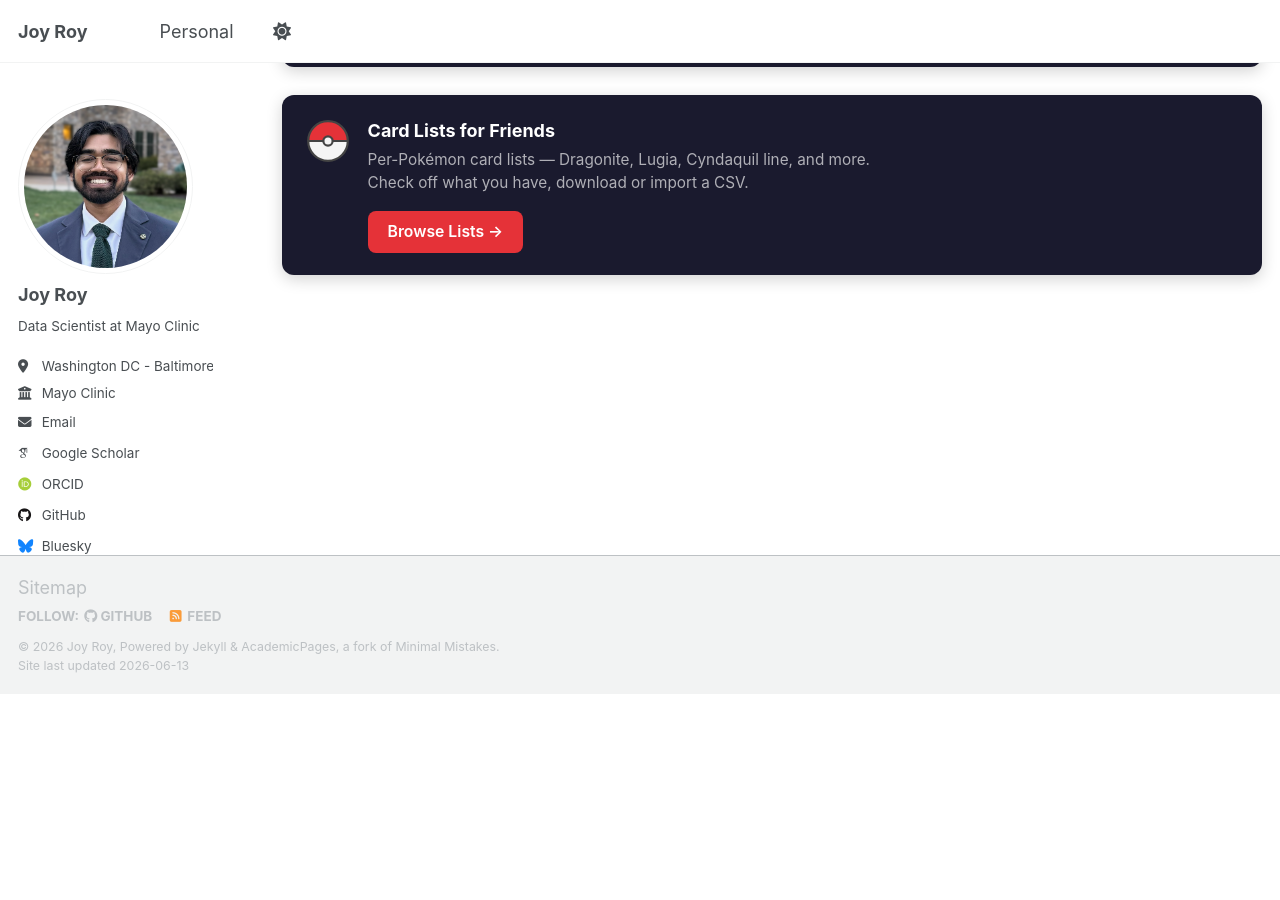
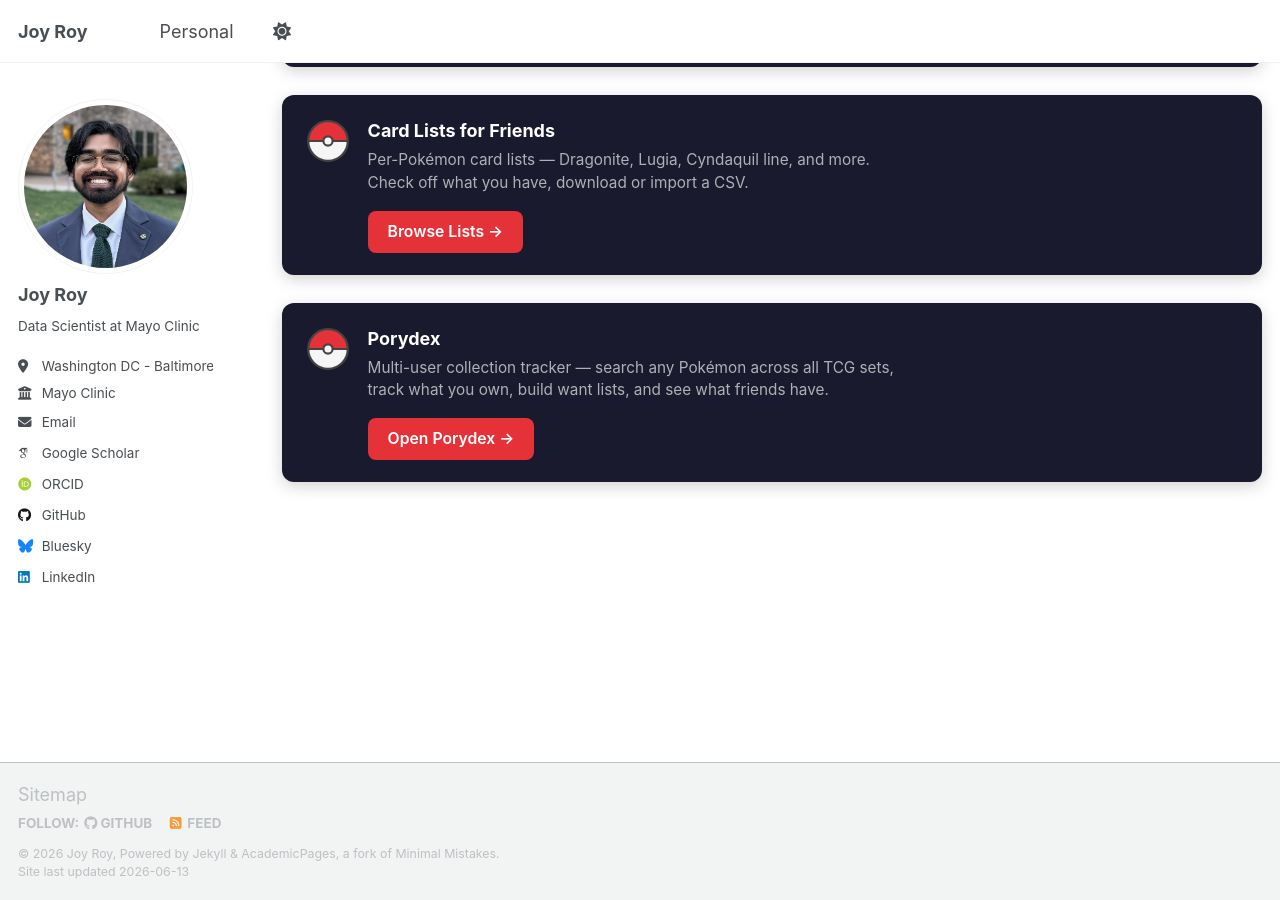
Before and after one commit to overjoyroy/overjoyroy.github.io, a Jekyll site: the page built from _pages/personal.md, in a window 1280 px wide and 900 px high, scrolled down 516 px. Built offline with Jekyll 4.4.1, drawn with Linux system fonts in a browser that asks for light colours; some web fonts are replaced; a script that is not in the unit is left out; before the commit the page ends 1209 px from its top, so only the background shows below that.

Commit message:
Add Porydex card to personal page, Cool Porygon icon in topbar

```diff
--- a/_pages/personal.md
+++ b/_pages/personal.md
@@ -34,3 +34,15 @@
        onmouseout="this.style.background='#e53238'">Browse Lists →</a>
   </div>
 </div>
+
+<div style="background:#1a1a2e;color:#fff;border-radius:12px;padding:22px 24px;margin:28px 0;display:flex;gap:18px;align-items:flex-start;box-shadow:0 4px 16px rgba(0,0,0,.18)">
+  <svg xmlns="http://www.w3.org/2000/svg" viewBox="0 0 100 100" width="44" height="44" aria-hidden="true" style="flex-shrink:0;margin-top:2px"><path d="M5 50 A45 45 0 0 1 95 50Z" fill="#e53238"/><path d="M5 50 A45 45 0 0 0 95 50Z" fill="#f5f5f5"/><circle cx="50" cy="50" r="45" fill="none" stroke="#444" stroke-width="5"/><line x1="5" y1="50" x2="95" y2="50" stroke="#444" stroke-width="5"/><circle cx="50" cy="50" r="13" fill="#444"/><circle cx="50" cy="50" r="8" fill="#f5f5f5"/></svg>
+  <div>
+    <div style="font-weight:700;font-size:1rem;margin-bottom:5px">Porydex</div>
+    <div style="font-size:.85rem;opacity:.65;margin-bottom:16px;line-height:1.5">Multi-user collection tracker — search any Pokémon across all TCG sets,<br>track what you own, build want lists, and see what friends have.</div>
+    <a href="/pokemon/tracker/"
+       style="display:inline-block;background:#e53238;color:#fff;text-decoration:none;padding:9px 20px;border-radius:8px;font-size:.875rem;font-weight:600;transition:background .15s"
+       onmouseover="this.style.background='#c0272d'"
+       onmouseout="this.style.background='#e53238'">Open Porydex →</a>
+  </div>
+</div>
```
Also changed, not shown: pokemon/tracker/index.html (+6 -1 lines).
